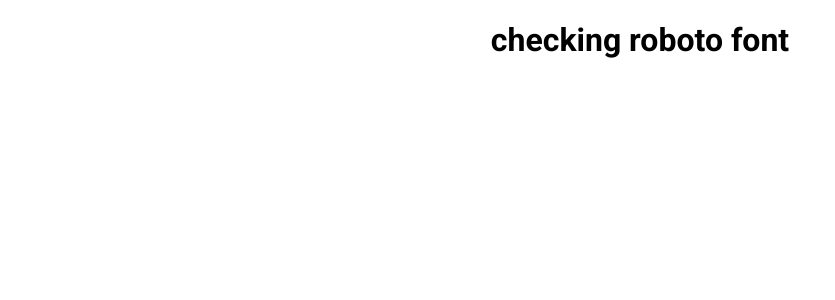
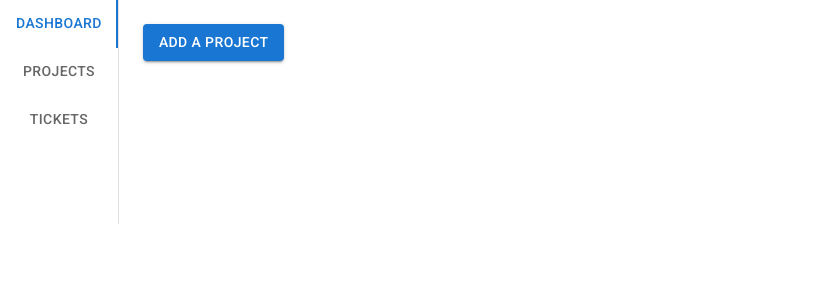
Before and after one commit to Mojdehh/Project-Tracker, a React (Create React App) app in the folder frontend/: page / in a window 1280 px wide. Shown: the top 300 px of the page, without its empty margins (0-835 px from the left). Built offline with nearby package versions, Linux system fonts and the light colour scheme.

Commit message:
start basic layout of dashboard

```diff
--- a/frontend/src/App.js
+++ b/frontend/src/App.js
@@ -1,9 +1,10 @@
-import './App.css';
+import "./App.css";
+import VerticalNav from "./components/VerticalNav";
 
 function App() {
   return (
     <div className="App">
-       <h1>checking roboto font</h1>
+      <VerticalNav />
     </div>
   );
 }
--- /dev/null
+++ b/frontend/src/components/Button.jsx
@@ -0,0 +1,11 @@
+import * as React from "react";
+import Stack from "@mui/material/Stack";
+import Button from "@mui/material/Button";
+
+export default function Buttons() {
+  return (
+    <Stack spacing={2} direction="row">
+      <Button variant="contained">Add a Project</Button>
+    </Stack>
+  );
+}
--- /dev/null
+++ b/frontend/src/components/VerticalNav.jsx
@@ -0,0 +1,81 @@
+import * as React from "react";
+import PropTypes from "prop-types";
+import Tabs from "@mui/material/Tabs";
+import Tab from "@mui/material/Tab";
+import Typography from "@mui/material/Typography";
+import Box from "@mui/material/Box";
+import Buttons from "./Button";
+function TabPanel(props) {
+  const { children, value, index, ...other } = props;
+
+  return (
+    <div
+      role="tabpanel"
+      hidden={value !== index}
+      id={`vertical-tabpanel-${index}`}
+      aria-labelledby={`vertical-tab-${index}`}
+      {...other}
+    >
+      {value === index && (
+        <Box sx={{ p: 3 }}>
+          <Typography>{children}</Typography>
+        </Box>
+      )}
+    </div>
+  );
+}
+
+TabPanel.propTypes = {
+  children: PropTypes.node,
+  index: PropTypes.number.isRequired,
+  value: PropTypes.number.isRequired,
+};
+
+function a11yProps(index) {
+  return {
+    id: `vertical-tab-${index}`,
+    "aria-controls": `vertical-tabpanel-${index}`,
+  };
+}
+
+export default function VerticalNav() {
+  const [value, setValue] = React.useState(0);
+
+  const handleChange = (event, newValue) => {
+    setValue(newValue);
+  };
+
+  return (
+    <Box
+      sx={{
+        flexGrow: 1,
+        bgcolor: "background.paper",
+        display: "flex",
+        height: 224,
+      }}
+    >
+      <Tabs
+        orientation="vertical"
+        variant="scrollable"
+        value={value}
+        onChange={handleChange}
+        aria-label="Vertical tabs example"
+        sx={{ borderRight: 1, borderColor: "divider" }}
+      >
+        <Tab label="Dashboard" {...a11yProps(0)} />
+        <Tab label="Projects" {...a11yProps(1)} />
+        <Tab label="Tickets" {...a11yProps(2)} />
+      </Tabs>
+      <TabPanel value={value} index={0}>
+        {/* Dashboard */}
+        <Buttons />
+      </TabPanel>
+      <TabPanel value={value} index={1}>
+        Projects
+      </TabPanel>
+      <TabPanel value={value} index={2}>
+        Tickets
+      </TabPanel>
+    </Box>
+  );
+}
```
Also changed, not shown: 1 other file (tests, documents, lock files or other folders).
